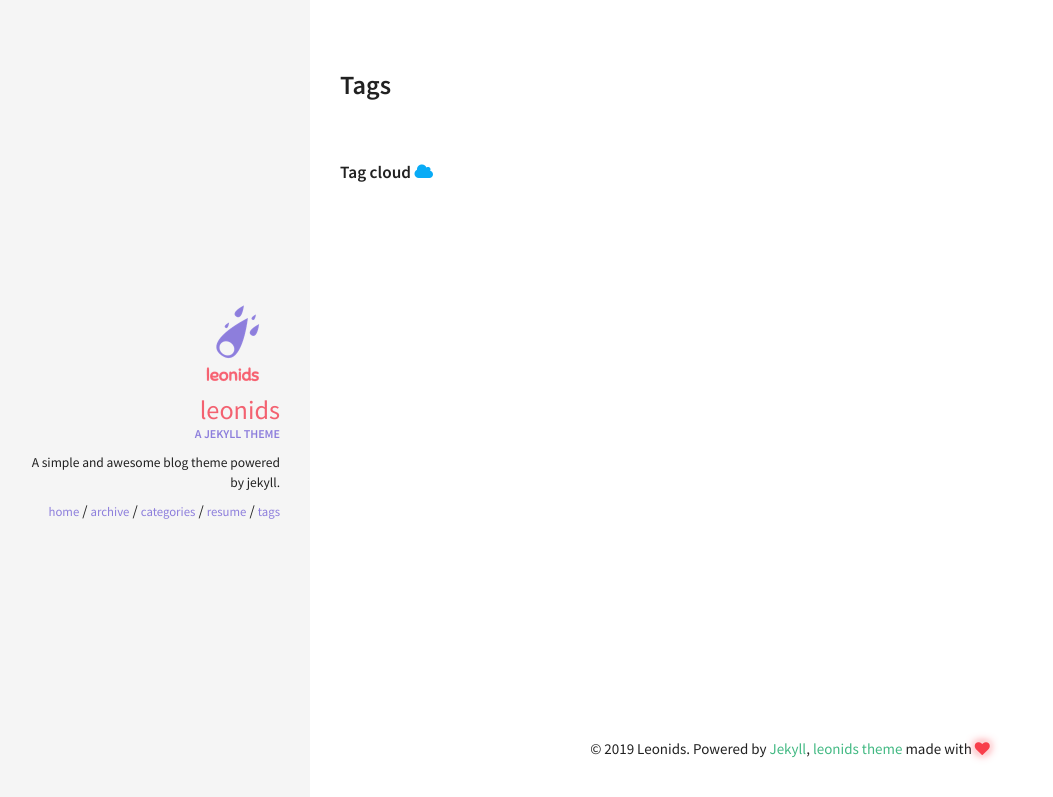
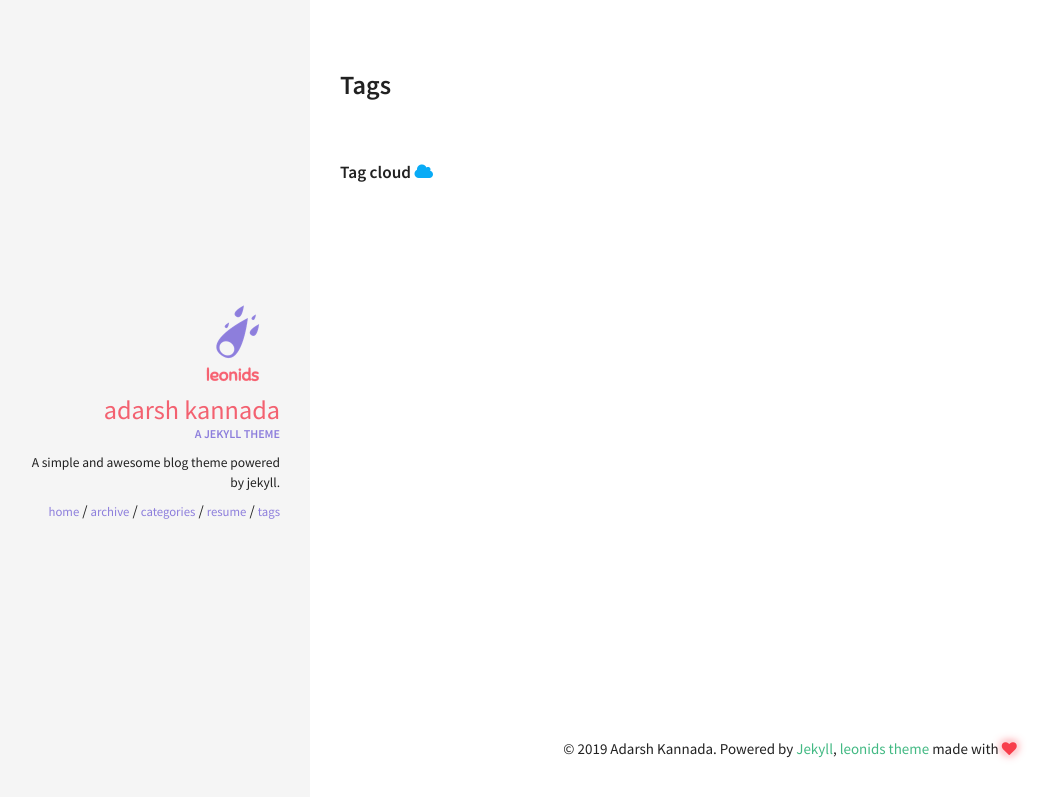
Before and after one commit to adarshkannada/Sanje, a Jekyll site: the page built from tags.html, in a window 1280 px wide. Shown: the top 797 px of the page, without its empty margins (10-1063 px from the left). Built offline with Jekyll 4.4.1, drawn with Linux system fonts in a browser that asks for light colours.

Commit message:
Update _config.yml
changes

```diff
--- a/_config.yml
+++ b/_config.yml
@@ -3,10 +3,10 @@
 # Site wide configuration
 ####################################
 #
-title: Leonids
-email:
+title: Acchakannada Tech
+email: adarshkannada@gmail.com
 description: A Kannada Technology Blog.
-url: # the base hostname & protocol for your site
+url: '/sanje'
 keywords: ["blog", "jekyll"]
 
 #
@@ -33,7 +33,7 @@
 ####################################
 #
 owner:
-  name: Leonids
+  name: Adarsh Kannada
   avatar: leonids-logo.png
   job: "A jekyll theme"
   bio: "A simple and awesome blog theme powered by jekyll."
```
